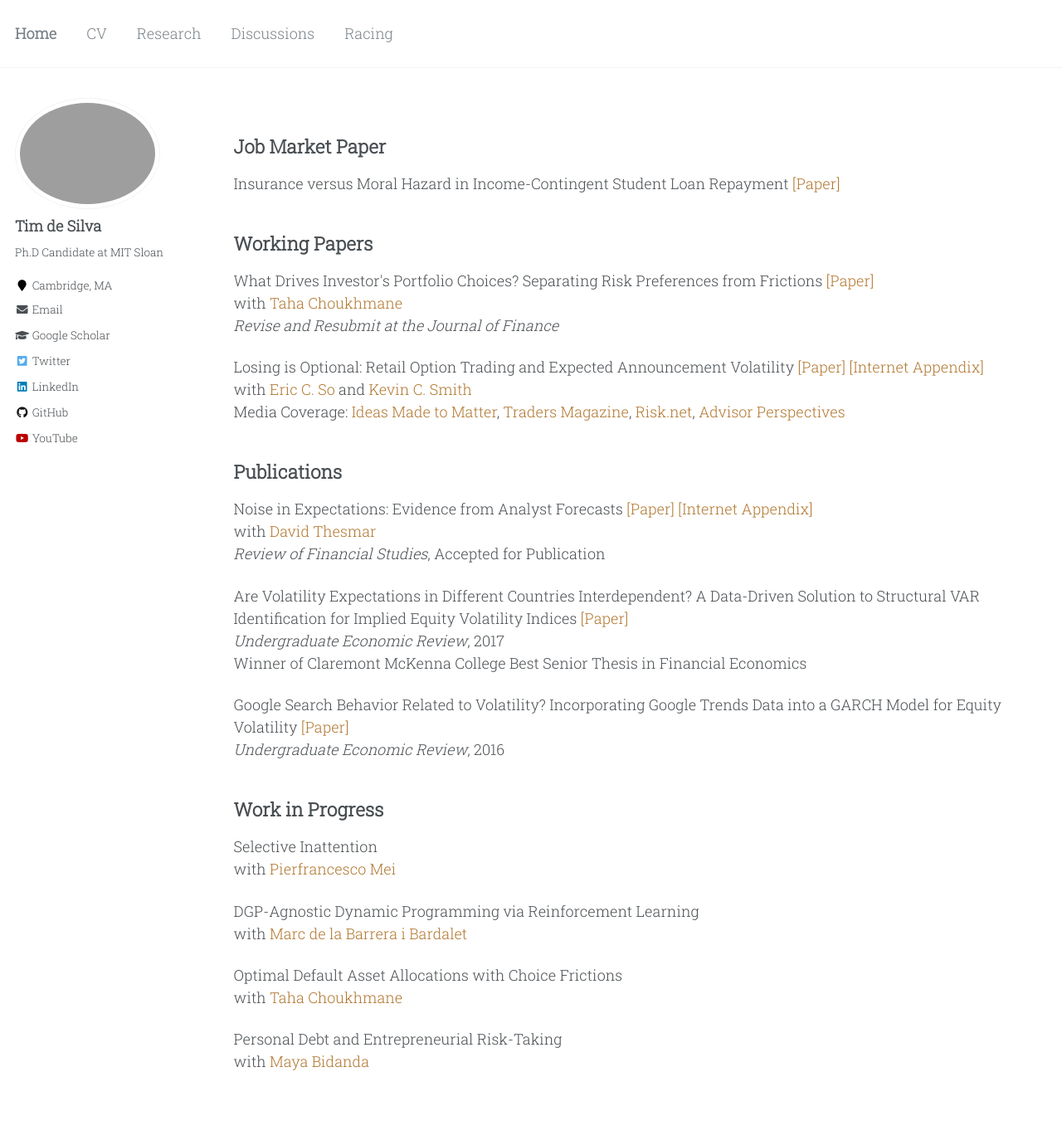
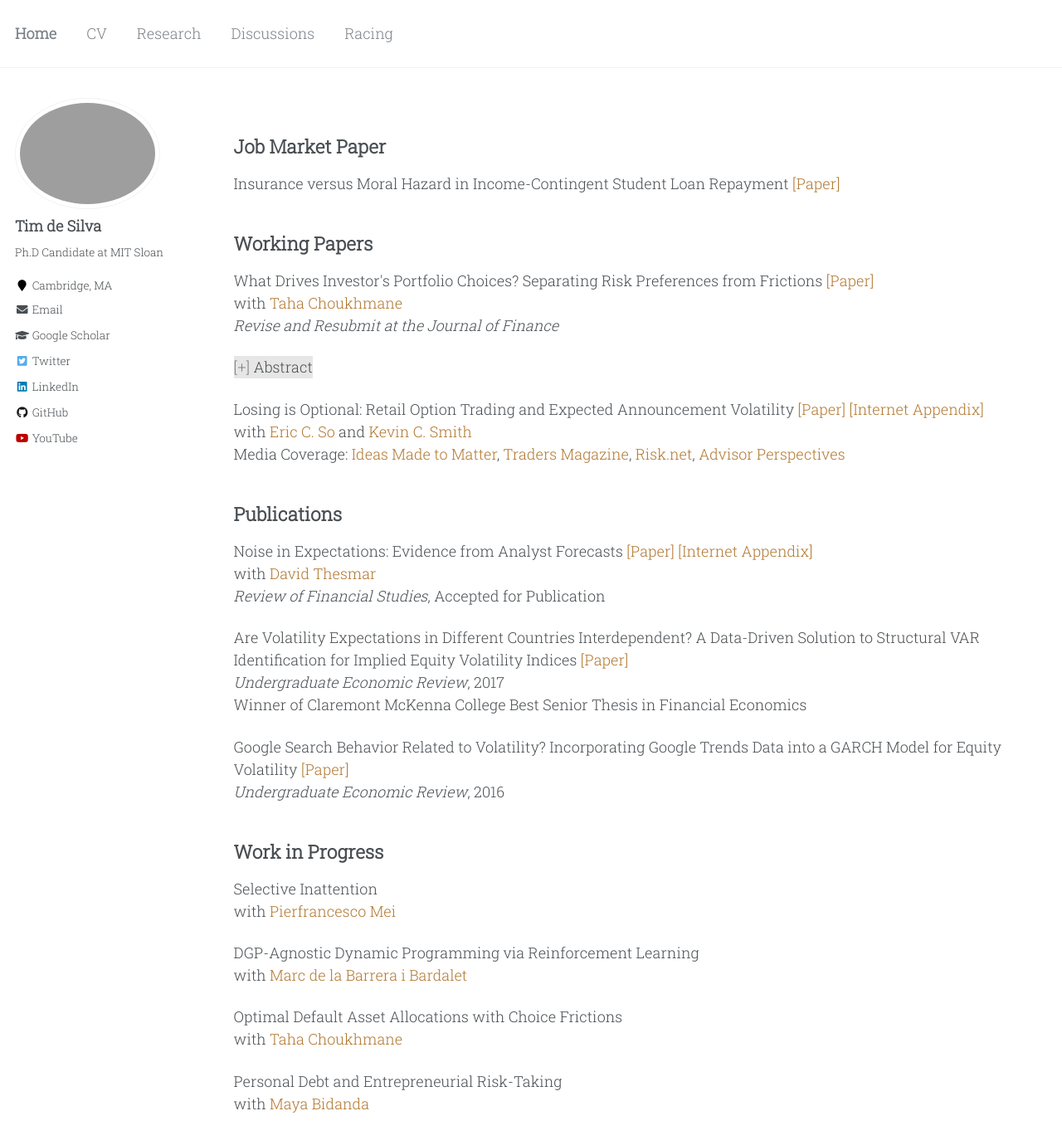
Before and after one commit to timhdesilva/timhdesilva.github.io, a Jekyll site: the page built from _pages/research.html, in a window 1280 px wide and 1400 px high. Shown: the top 1380 px of the window at 83% size. Built offline with Jekyll 4.4.1, drawn with Linux system fonts in a browser that asks for light colours.

Commit message:
testing dropdown text box

```diff
--- a/_pages/research.html
+++ b/_pages/research.html
@@ -5,6 +5,37 @@ title: ""
 author_profile: true
 ---
 
+
+<!-- These are your styles. Put these at the top of the template file. -->
+<style>
+    details > summary {
+    list-style: none;
+    background-color: hsl(0, 0%, 90%);
+    width: fit-content;
+    cursor: pointer;
+    user-select: none;
+  }
+  details > summary::-webkit-details-marker {
+    display: none;
+  }
+
+  details > summary::before {
+    content: '[+] ';
+    color: hsl(0, 0%, 50%)
+  }
+
+  details[open] > summary::before {
+    content: '[\2212] '
+  }
+  details > p {
+    background-color: hsl(0, 0%, 92.5%);
+    width: fit-content;
+    max-width: 200px; /* change this to width of expanded text */
+  }
+  </style>
+
+
+<!-- CONTENT -->
 <h2 id="job-market-paper">Job Market Paper</h2>
 <p>
     Insurance versus Moral Hazard in Income-Contingent Student Loan Repayment <a style="text-decoration:none; color:rgb(177, 119, 48)" href="http://timhdesilva.github.io/files/papers/jmp_deSilva.pdf">[Paper]</a>
@@ -15,6 +46,10 @@ author_profile: true
     What Drives Investor&#39;s Portfolio Choices? Separating Risk Preferences from Frictions <a style="text-decoration:none; color:rgb(177, 119, 48)" href="http://timhdesilva.github.io/files/papers/preferences_frictions.pdf">[Paper]</a>
     <br>with <a style="text-decoration:none; color:rgb(177, 119, 48)" href="https://tahachoukhmane.com/">Taha Choukhmane</a>
     <br><em>Revise and Resubmit at the</em> <em>Journal of Finance</em>
+    <details>
+        <summary>Abstract</summary>
+        <p>TEST</p>
+    </details>
 </p>
 <p>
     Losing is Optional: Retail Option Trading and Expected Announcement Volatility <a style="text-decoration:none; color:rgb(177, 119, 48)" href="http://timhdesilva.github.io/files/papers/losing_optional.pdf">[Paper]</a> <a style="text-decoration:none; color:rgb(177, 119, 48)" href="http://timhdesilva.github.io/files/papers/losing_optional_appendix.pdf">[Internet Appendix]</a>
```
